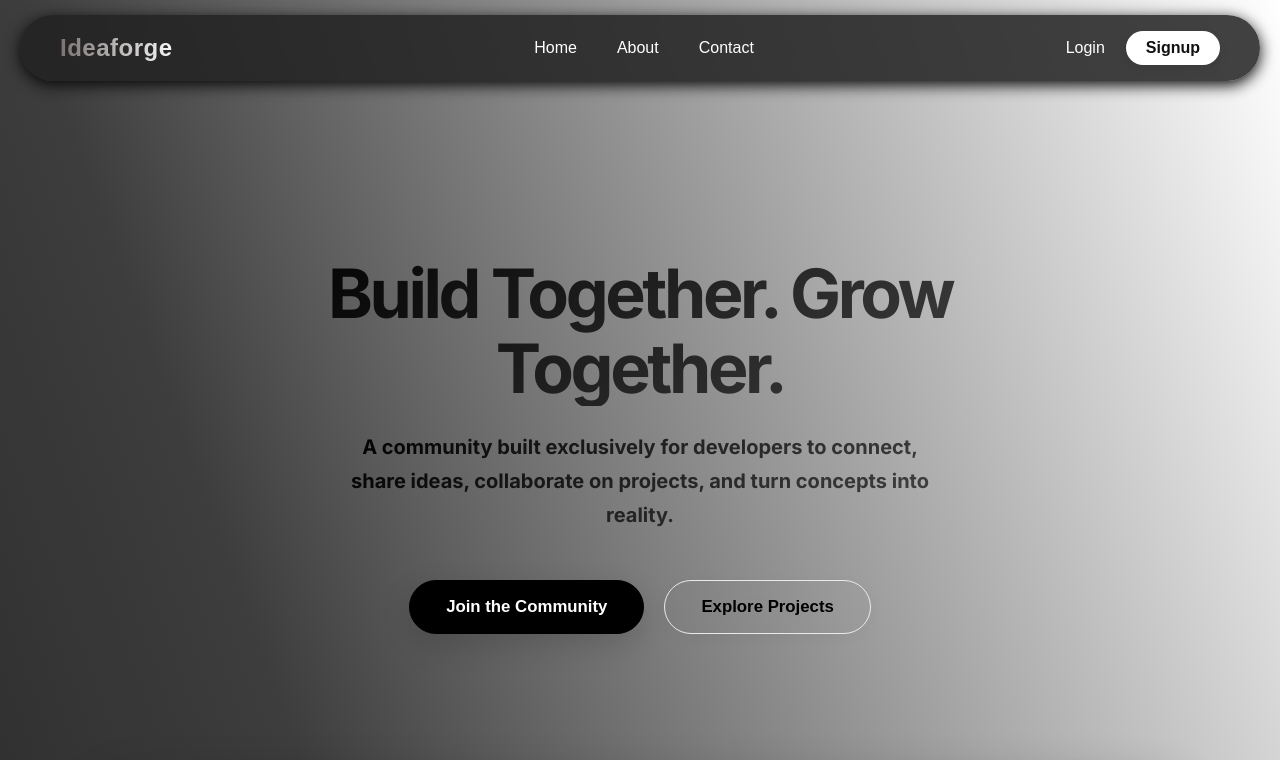
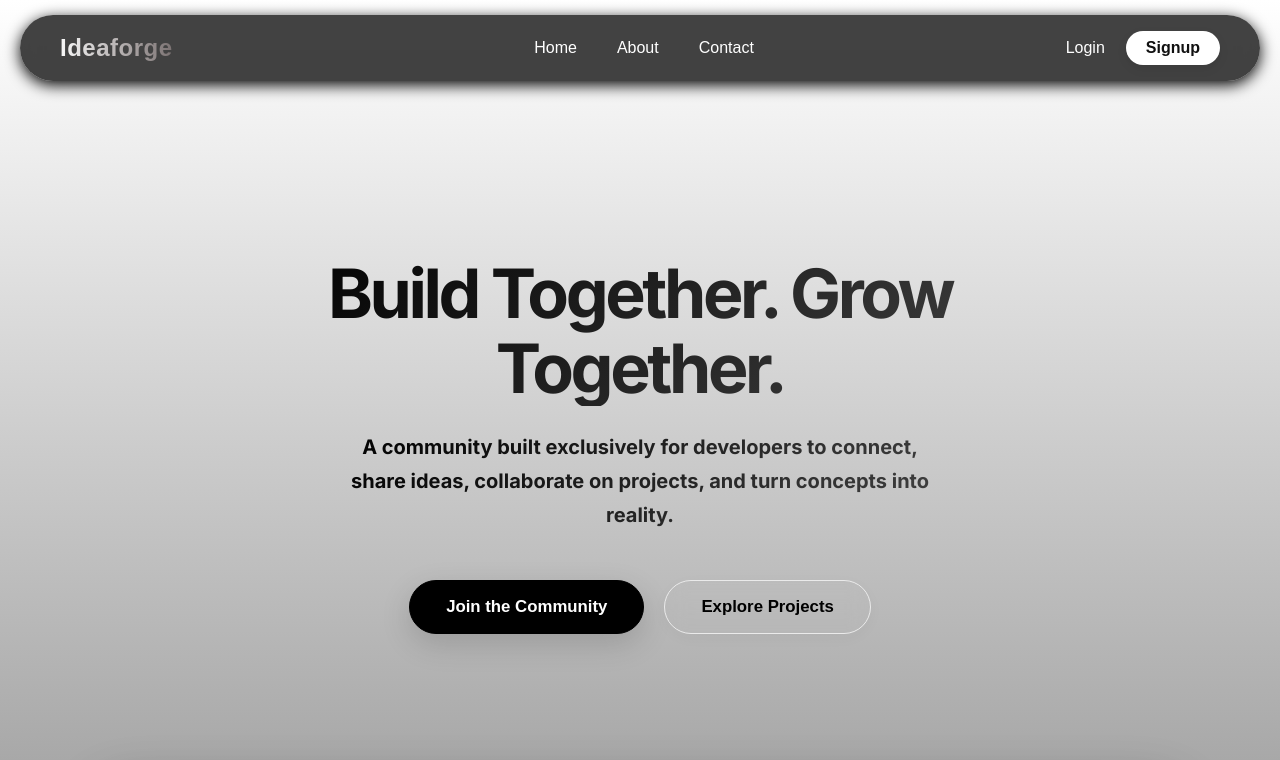
Before and after one commit to kritagya025/React_Project, a React (Vite) app in the folder my-react-app/: page / in a window 1280 px wide. Shown: the top 760 px of the page. Built offline with nearby package versions, Linux system fonts and the light colour scheme.

Commit message:
feat: add global CSS styles for application layout, components, and pages

```diff
--- a/my-react-app/src/App.css
+++ b/my-react-app/src/App.css
@@ -2,7 +2,7 @@
 body {
   margin: 0;
   font-family: Arial, sans-serif;
-  background: linear-gradient(70deg, #0b0b0b,#3d3d3d,white);
+  background: linear-gradient(360deg, white,#3d3d3d,white);
   color: #333;
 }
 
@@ -23,7 +23,10 @@ body {
   align-items: center;
   border-radius: 40px;
   margin: 15px 20px;
-  box-shadow: 0 4px 15px rgb(8, 8, 8);
+  box-shadow: 0 4px 15px rgb(3, 3, 3);
+  position: sticky;
+  z-index: 1000;
+  top: 15px;
 }
 
 .header h1 {
@@ -31,7 +34,7 @@ body {
   font-size: 1.5rem;
   font-weight: 700;
   letter-spacing: 0.5px;
-  background: linear-gradient(to right, #7b7272,#f8f8f8);
+  background: linear-gradient(to right, #f8f8f8,#7b7272);
   -webkit-background-clip: text;
   background-clip: text;
   -webkit-text-fill-color: transparent;
```
